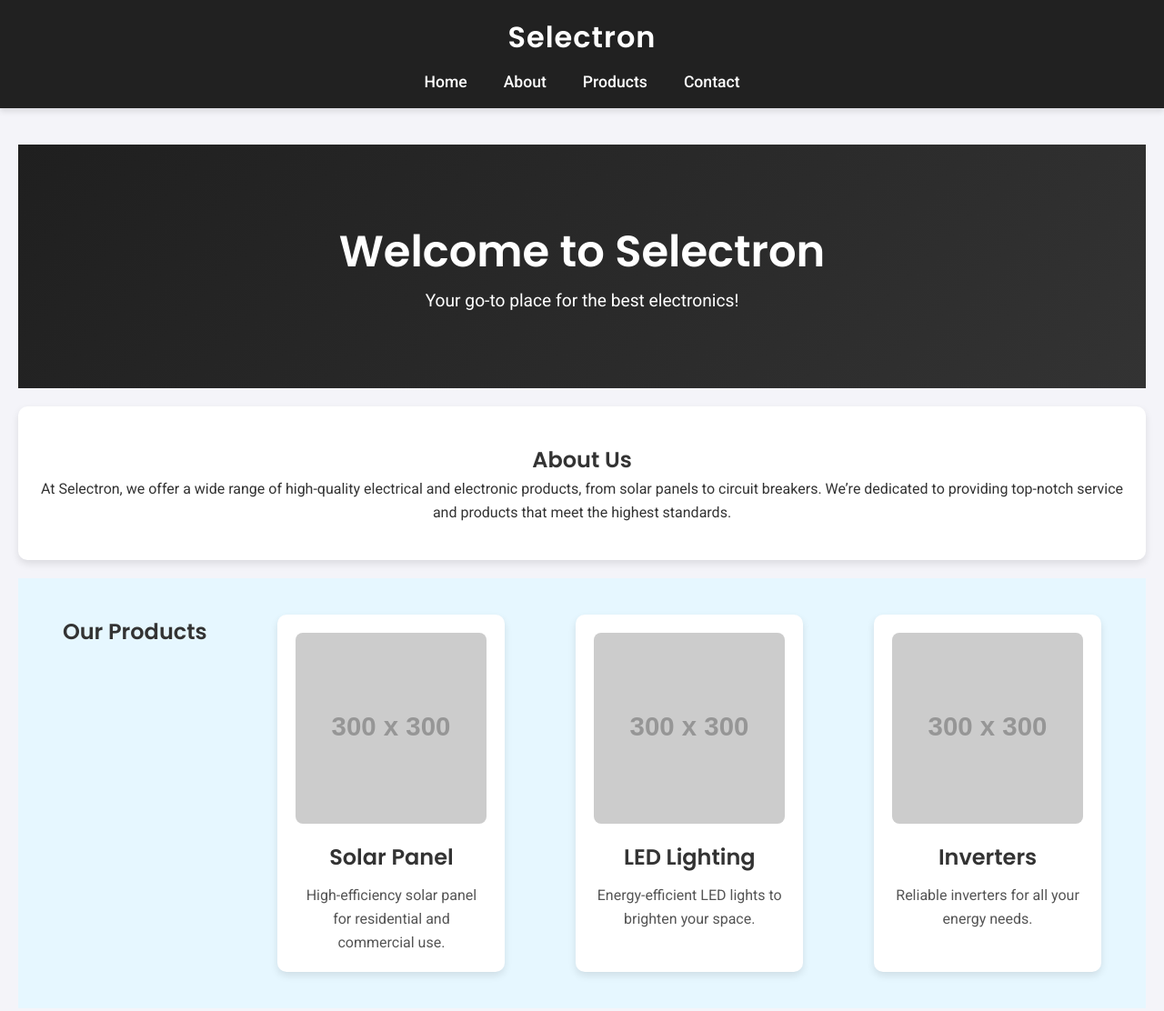
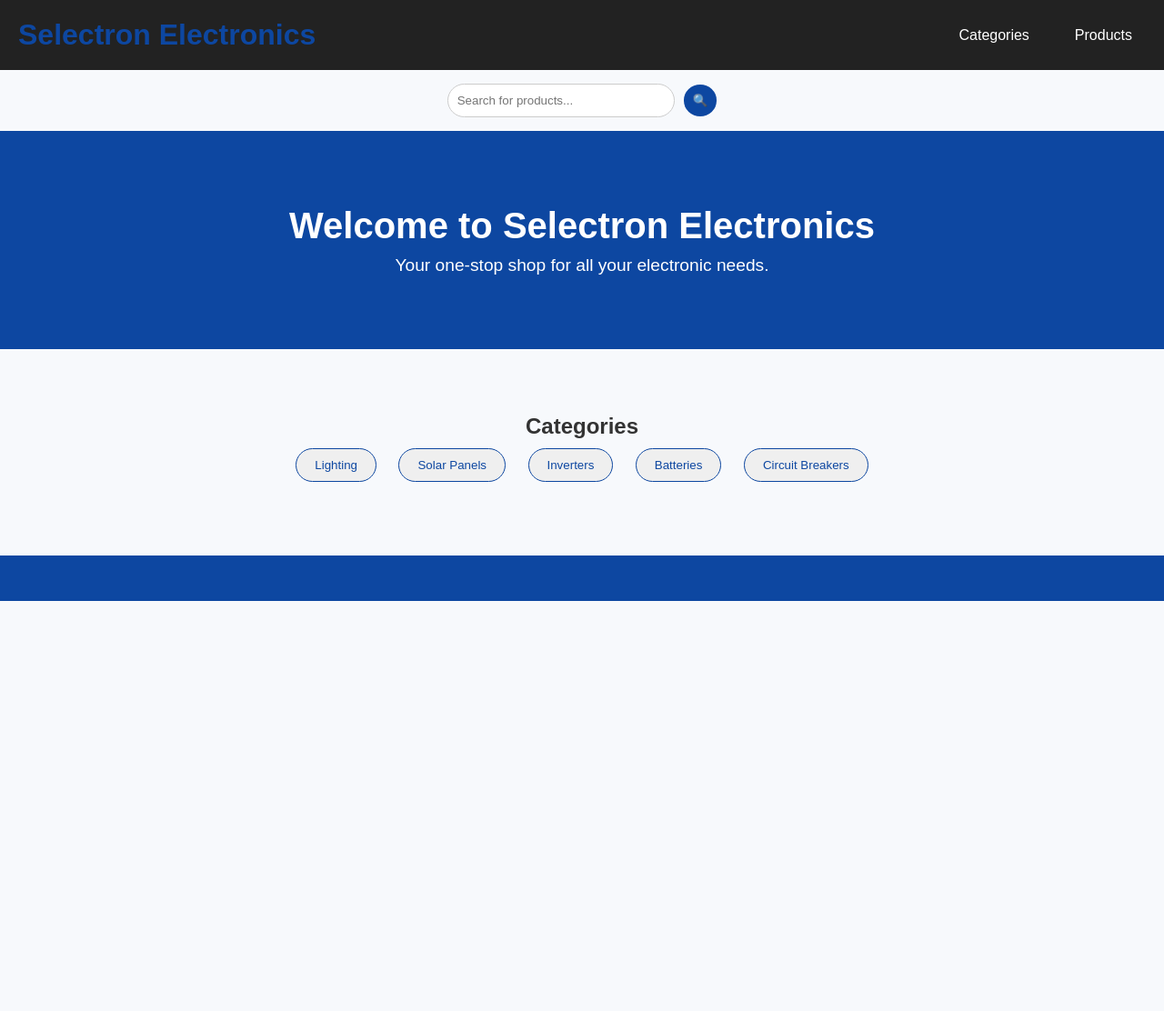
Before and after one commit to Mhmdsalmann99/Selectron, a plain HTML site: page index.html in a window 1280 px wide. Shown: the top 1112 px of the page at 91% size. After the commit the page ends 800 px from the top, so only its background shows below. Drawn offline with Linux system fonts and the light colour scheme; placeholder pictures from the web are drawn by us.

```diff
--- a/index.html
+++ b/index.html
@@ -3,72 +3,62 @@
 <head>
     <meta charset="UTF-8">
     <meta name="viewport" content="width=device-width, initial-scale=1.0">
-    <title>Selectron Electronics Store</title>
-    <link href="https://fonts.googleapis.com/css2?family=Roboto:wght@300;400;500&family=Poppins:wght@400;600&display=swap" rel="stylesheet">
+    <title>Selectron Electronics</title>
     <link rel="stylesheet" href="style.css">
 </head>
 <body>
+
+    <!-- Header Section -->
     <header>
         <div class="logo">
-            <h1>Selectron</h1>
+            <h1>Selectron Electronics</h1>
         </div>
         <nav>
             <ul>
-                <li><a href="#home">Home</a></li>
-                <li><a href="#about">About</a></li>
-                <li><a href="#products">Products</a></li>
-                <li><a href="#contact">Contact</a></li>
+                <li class="dropdown">
+    <a href="#categories">Categories</a>
+    <ul class="dropdown-content">
+        <li><a href="#lighting">Lighting</a></li>
+        <li><a href="#solar-panels">Solar Panels</a></li>
+        <li><a href="#inverters">Inverters</a></li>
+        <li><a href="#batteries">Batteries</a></li>
+        <li><a href="#circuit-breakers">Circuit Breakers</a></li>
+    </ul>
+</li>
+
+                <li><a href="#categories">Products</a></li>
             </ul>
         </nav>
     </header>
 
-    <main>
-        <section id="home">
-            <div class="hero-content">
-                <h2>Welcome to Selectron</h2>
-                <p>Your go-to place for the best electronics!</p>
-            </div>
-        </section>
+    <!-- Search Section -->
+    <div id="search">
+        <input type="text" id="search-bar" placeholder="Search for products...">
+        <button>🔍</button>
+    </div>
 
-        <section id="about" class="fadeIn">
-            <h2>About Us</h2>
-            <p>At Selectron, we offer a wide range of high-quality electrical and electronic products, from solar panels to circuit breakers. We’re dedicated to providing top-notch service and products that meet the highest standards.</p>
-        </section>
+    <!-- Hero Section -->
+    <section class="hero-section">
+        <div class="hero-content">
+            <h2>Welcome to Selectron Electronics</h2>
+            <p>Your one-stop shop for all your electronic needs.</p>
+        </div>
+    </section>
 
-        <section id="products" class="product-list fadeIn">
-            <h2>Our Products</h2>
-            <div class="product">
-                <img src="https://via.placeholder.com/300" alt="Product 1">
-                <h3>Solar Panel</h3>
-                <p>High-efficiency solar panel for residential and commercial use.</p>
-            </div>
-            <div class="product">
-                <img src="https://via.placeholder.com/300" alt="Product 2">
-                <h3>LED Lighting</h3>
-                <p>Energy-efficient LED lights to brighten your space.</p>
-            </div>
-            <div class="product">
-                <img src="https://via.placeholder.com/300" alt="Product 3">
-                <h3>Inverters</h3>
-                <p>Reliable inverters for all your energy needs.</p>
-            </div>
-        </section>
+    <!-- Categories Section -->
+    <section id="categories">
+        <h2>Categories</h2>
+        <div class="category-list">
+            <button>Lighting</button>
+            <button>Solar Panels</button>
+            <button>Inverters</button>
+            <button>Batteries</button>
+            <button>Circuit Breakers</button>
+        </div>
+    </section>
 
-        <section id="contact" class="fadeIn">
-            <h2>Contact Us</h2>
-            <form action="#" method="post">
-                <input type="text" placeholder="Your Name" required><br>
-                <input type="email" placeholder="Your Email" required><br>
-                <textarea placeholder="Your Message" required></textarea><br>
-                <button type="submit">Send Message</button>
-            </form>
-        </section>
-    </main>
+    <!-- Minimal Footer (no text) -->
+    <footer></footer>
 
-    <footer>
-        <p>&copy; 2024 Selectron Electronics</p>
-    </footer>
-
-    <script src="script.js"></script>
 </body>
 </html>
--- a/script.js
+++ b/script.js
@@ -1,10 +1,31 @@
-// Smooth scroll effect for navigation
-document.querySelectorAll('nav ul li a').forEach(anchor => {
-    anchor.addEventListener('click', function(e) {
-        e.preventDefault();
-        const targetId = this.getAttribute('href').substring(1);
-        document.getElementById(targetId).scrollIntoView({
-            behavior: 'smooth'
-        });
+// Search functionality
+function searchProducts() {
+    const query = document.getElementById('search-bar').value.toLowerCase();
+    const products = document.querySelectorAll('.product');
+
+    products.forEach(product => {
+        const productName = product.querySelector('h3').textContent.toLowerCase();
+        const productDescription = product.querySelector('p').textContent.toLowerCase();
+
+        if (productName.includes(query) || productDescription.includes(query)) {
+            product.style.display = 'block';
+        } else {
+            product.style.display = 'none';
+        }
     });
-});
+}
+
+// Category filter functionality
+function filterCategory(category) {
+    const products = document.querySelectorAll('.product');
+
+    products.forEach(product => {
+        const productCategory = product.getAttribute('data-category');
+
+        if (category === 'all' || productCategory === category) {
+            product.style.display = 'block';
+        } else {
+            product.style.display = 'none';
+        }
+    });
+}
--- a/style.css
+++ b/style.css
@@ -1,179 +1,162 @@
-/* Reset and base styles */
+/* Global Styling */
 * {
     margin: 0;
     padding: 0;
     box-sizing: border-box;
+    font-family: 'Poppins', sans-serif;
 }
 
 body {
-    font-family: 'Roboto', sans-serif;
-    background-color: #f4f4f9;
     color: #333;
-    line-height: 1.6;
+    background-color: #f7f9fc;
+    display: flex;
+    flex-direction: column;
+    align-items: center;
 }
 
-h1, h2, h3 {
-    font-family: 'Poppins', sans-serif;
-}
-
+/* Header */
 header {
-    background-color: #212121;
-    color: white;
-    padding: 15px 0;
-    box-shadow: 0 4px 6px rgba(0, 0, 0, 0.1);
+    width: 100%;
+    display: flex;
+    justify-content: space-between;
+    align-items: center;
+    padding: 20px;
+    background-color: #222;
 }
 
 header .logo h1 {
-    text-align: center;
-    font-size: 2rem;
-    letter-spacing: 1px;
+    color: #0d47a1; /* Dark Blue */
 }
 
-nav ul {
+header nav ul {
+    list-style: none;
     display: flex;
-    justify-content: center;
-    list-style: none;
-    padding-top: 10px;
+    gap: 20px;
 }
 
-nav ul li {
-    margin: 0 20px;
-}
-
-nav ul li a {
+header nav ul li a {
     color: white;
     text-decoration: none;
-    font-weight: 500;
-    font-size: 1.1rem;
+    padding: 10px 15px;
     transition: color 0.3s;
 }
 
-nav ul li a:hover {
-    color: #f4f4f9;
+header nav ul li a:hover {
+    color: #0d47a1; /* Dark Blue */
 }
 
-main {
-    padding: 40px 20px;
+/* Dropdown Menu */
+.dropdown {
+    position: relative;
+}
+
+.dropdown-content {
+    display: none;
+    position: absolute;
+    background-color: #0d47a1; /* Dark Blue */
+    padding: 10px;
+    border-radius: 5px;
+    box-shadow: 0 4px 8px rgba(0, 0, 0, 0.1);
+    list-style: none;
+    min-width: 160px; /* Ensures a proper dropdown width */
+}
+
+/* Display dropdown content on hover */
+.dropdown:hover .dropdown-content {
+    display: block;
+}
+
+}
+
+.dropdown-content li {
+    padding: 5px 0;
+}
+
+.dropdown-content li a {
+    color: white;
+    text-decoration: none;
+    padding: 5px 15px;
+    display: block;
+    transition: background-color 0.3s;
+}
+
+.dropdown-content li a:hover {
+    background-color: #0a3573; /* Slightly darker blue */
+}
+
+/* Search Bar */
+#search {
+    display: flex;
+    align-items: center;
+    padding: 15px;
+}
+
+#search-bar {
+    padding: 10px;
+    border: 1px solid #ccc;
+    width: 250px;
+    border-radius: 25px;
+}
+
+#search button {
+    padding: 10px;
+    background-color: #0d47a1; /* Dark Blue */
+    color: white;
+    border: none;
+    border-radius: 50%;
+    margin-left: 10px;
+    cursor: pointer;
 }
 
 /* Hero Section */
-#home {
-    background: linear-gradient(135deg, #1f1f1f, #333);
+.hero-section {
+    width: 100%;
+    height: 30vh; /* Reduced from 80vh to make it thinner */
+    background-color: #0d47a1; /* Dark Blue */
     color: white;
+    display: flex;
+    align-items: center;
+    justify-content: center;
     text-align: center;
-    padding: 80px 20px;
+    padding: 20px;
 }
 
-.hero-content h2 {
-    font-size: 3rem;
-    font-weight: 600;
+.hero-section .hero-content h2 {
+    font-size: 2.5rem;
+    margin-bottom: 10px;
 }
 
-.hero-content p {
+.hero-section p {
     font-size: 1.2rem;
+    max-width: 600px;
+    margin: 0 auto;
 }
 
-/* About Section */
-#about {
-    background-color: #ffffff;
-    padding: 40px 20px;
-    text-align: center;
-    margin-top: 20px;
-    border-radius: 10px;
-    box-shadow: 0 4px 8px rgba(0, 0, 0, 0.1);
-}
 
-/* Products Section */
-#products {
-    background-color: #e6f7ff;
-    padding: 40px 20px;
+/* Categories Section */
+#categories {
+    margin: 71px 0;
     text-align: center;
 }
 
-.product-list {
-    display: flex;
-    justify-content: space-around;
-    gap: 20px;
-    margin-top: 20px;
-}
-
-.product {
-    background-color: white;
-    padding: 20px;
-    border-radius: 10px;
-    width: 250px;
-    text-align: center;
-    box-shadow: 0 4px 8px rgba(0, 0, 0, 0.1);
-    transition: transform 0.3s;
-}
-
-.product:hover {
-    transform: scale(1.05);
-}
-
-.product img {
-    max-width: 100%;
-    border-radius: 8px;
-}
-
-.product h3 {
-    font-size: 1.5rem;
-    margin: 10px 0;
-}
-
-.product p {
-    color: #555;
-}
-
-/* Contact Section */
-#contact {
-    background-color: #ffffff;
-    padding: 40px 20px;
-    text-align: center;
-    margin-top: 20px;
-    border-radius: 10px;
-    box-shadow: 0 4px 8px rgba(0, 0, 0, 0.1);
-}
-
-form input, form textarea, form button {
-    width: 100%;
-    padding: 12px;
-    margin: 10px 0;
-    border: 1px solid #ccc;
-    border-radius: 5px;
-    font-size: 1rem;
-}
-
-form button {
-    background-color: #212121;
-    color: white;
-    border: none;
+.category-list button {
+    margin: 10px;
+    padding: 10px 20px;
+    border: 1px solid #0d47a1; /* Dark Blue */
+    color: #0d47a1; /* Dark Blue */
+    border-radius: 25px;
     cursor: pointer;
     transition: background-color 0.3s;
 }
 
-form button:hover {
-    background-color: #444;
+.category-list button:hover {
+    background-color: #0d47a1; /* Dark Blue */
+    color: white;
 }
 
 /* Footer */
 footer {
-    background-color: #212121;
-    color: white;
-    text-align: center;
-    padding: 10px;
+    width: 100%;
+    height: 50px; /* Adjust height as needed */
+    background-color: #0d47a1; /* Dark Blue */
 }
-
-/* Animations */
-.fadeIn {
-    animation: fadeIn 1s ease-out;
-}
-
-@keyframes fadeIn {
-    from {
-        opacity: 0;
-    }
-    to {
-        opacity: 1;
-    }
-}
```
